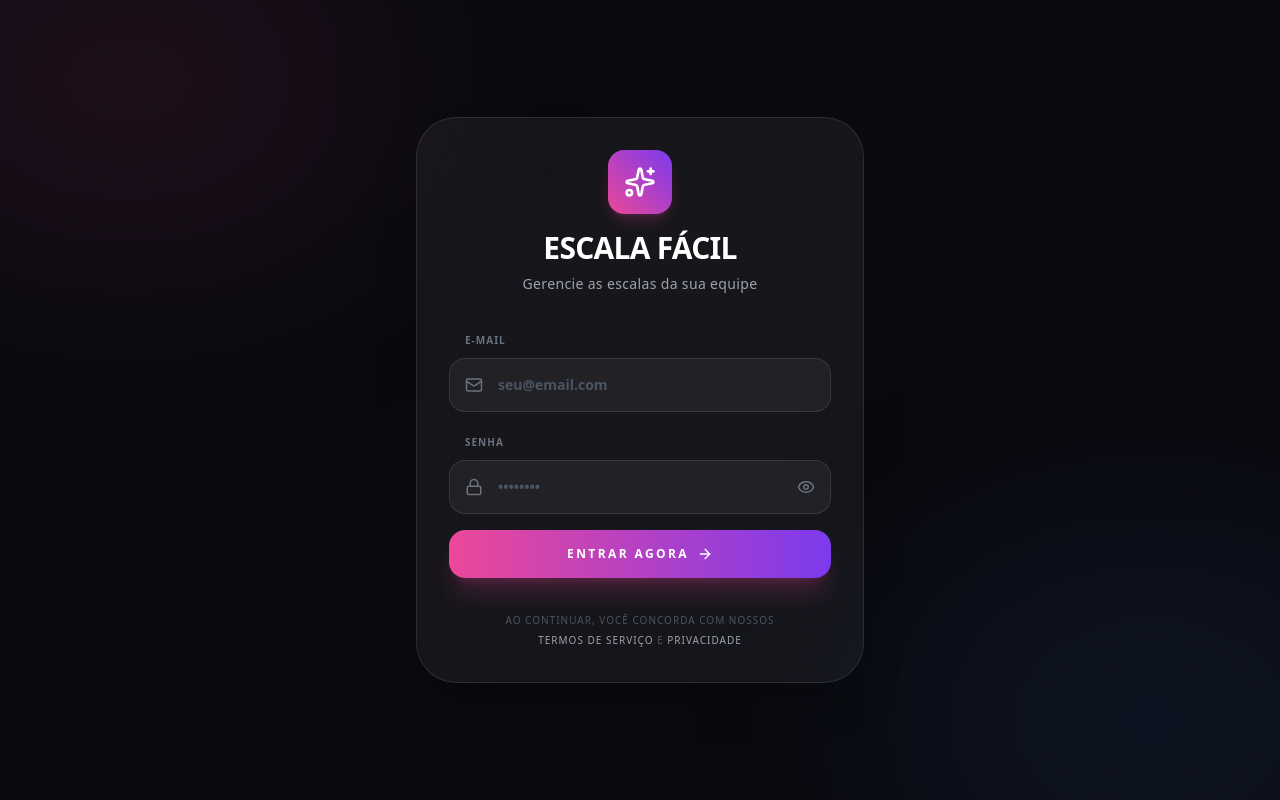
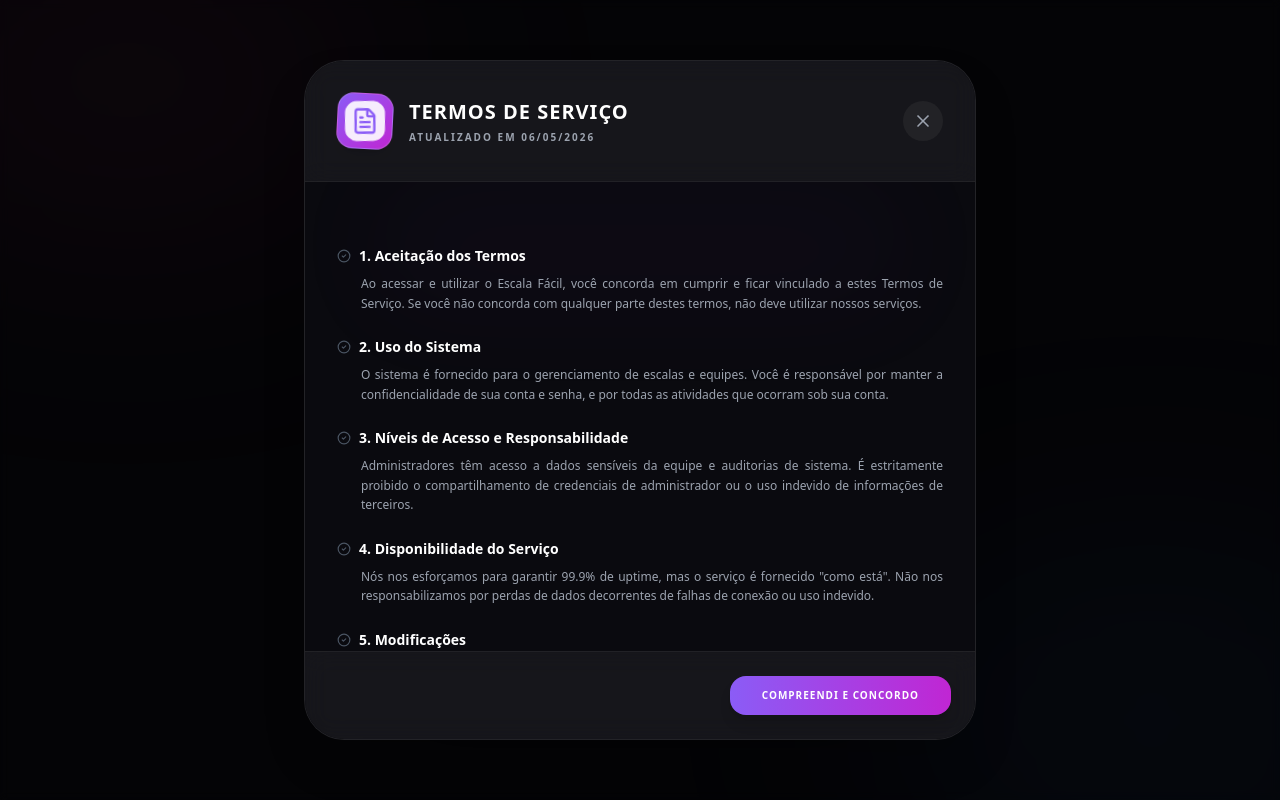
Before and after one commit to Heber-Vieira/Escalas-de-turno, a React (Vite) app: page / in a window 1280 px wide. Both pictures are taken after a click on the element "TERMOS DE SERVIÇO". Built offline with nearby package versions, Linux system fonts and the light colour scheme; no server answers.

Commit message:
feat: implement authentication component and legal terms modal for user consent

```diff
--- a/components/Auth.tsx
+++ b/components/Auth.tsx
@@ -3,6 +3,7 @@ import React, { useState } from 'react';
 import { supabase } from '../services/supabase';
 import { motion, AnimatePresence } from 'framer-motion';
 import { LogIn, UserPlus, Mail, Lock, Sparkles, ArrowRight, Github, Chrome, AlertCircle, Eye, EyeOff } from 'lucide-react';
+import { LegalModal } from './LegalModal';
 
 interface AuthProps {
     onAuthSuccess: () => void;
@@ -14,6 +15,7 @@ export const Auth: React.FC<AuthProps> = ({ onAuthSuccess }) => {
     const [loading, setLoading] = useState(false);
     const [error, setError] = useState<string | null>(null);
     const [showPassword, setShowPassword] = useState(false);
+    const [legalType, setLegalType] = useState<'terms' | 'privacy' | null>(null);
 
     const handleAuth = async (e: React.FormEvent) => {
         e.preventDefault();
@@ -125,9 +127,10 @@ export const Auth: React.FC<AuthProps> = ({ onAuthSuccess }) => {
 
                 <p className="mt-8 text-center text-[10px] font-medium text-gray-600 uppercase tracking-widest leading-loose">
                     Ao continuar, você concorda com nossos <br />
-                    <span className="text-gray-400 cursor-pointer hover:text-pink-500 transition-colors">Termos de Serviço</span> e <span className="text-gray-400 cursor-pointer hover:text-pink-500 transition-colors">Privacidade</span>
+                    <span onClick={() => setLegalType('terms')} className="text-gray-400 cursor-pointer hover:text-pink-500 transition-colors">Termos de Serviço</span> e <span onClick={() => setLegalType('privacy')} className="text-gray-400 cursor-pointer hover:text-pink-500 transition-colors">Privacidade</span>
                 </p>
             </motion.div>
+            <LegalModal isOpen={!!legalType} type={legalType} onClose={() => setLegalType(null)} />
         </div>
     );
 };
--- /dev/null
+++ b/components/LegalModal.tsx
@@ -0,0 +1,148 @@
+import React from 'react';
+import { motion, AnimatePresence } from 'framer-motion';
+import { X, ShieldCheck, FileText, CheckCircle2 } from 'lucide-react';
+
+interface LegalModalProps {
+  isOpen: boolean;
+  onClose: () => void;
+  type: 'terms' | 'privacy' | null;
+}
+
+export const LegalModal: React.FC<LegalModalProps> = ({ isOpen, onClose, type }) => {
+  if (!isOpen || !type) return null;
+
+  const content = {
+    terms: {
+      icon: <FileText className="text-violet-500" size={28} />,
+      title: 'Termos de Serviço',
+      gradient: 'from-violet-500 to-fuchsia-600',
+      sections: [
+        {
+          title: '1. Aceitação dos Termos',
+          body: 'Ao acessar e utilizar o Escala Fácil, você concorda em cumprir e ficar vinculado a estes Termos de Serviço. Se você não concorda com qualquer parte destes termos, não deve utilizar nossos serviços.'
+        },
+        {
+          title: '2. Uso do Sistema',
+          body: 'O sistema é fornecido para o gerenciamento de escalas e equipes. Você é responsável por manter a confidencialidade de sua conta e senha, e por todas as atividades que ocorram sob sua conta.'
+        },
+        {
+          title: '3. Níveis de Acesso e Responsabilidade',
+          body: 'Administradores têm acesso a dados sensíveis da equipe e auditorias de sistema. É estritamente proibido o compartilhamento de credenciais de administrador ou o uso indevido de informações de terceiros.'
+        },
+        {
+          title: '4. Disponibilidade do Serviço',
+          body: 'Nós nos esforçamos para garantir 99.9% de uptime, mas o serviço é fornecido "como está". Não nos responsabilizamos por perdas de dados decorrentes de falhas de conexão ou uso indevido.'
+        },
+        {
+          title: '5. Modificações',
+          body: 'Reservamo-nos o direito de modificar estes termos a qualquer momento. Alterações significativas serão notificadas através do painel principal do sistema.'
+        }
+      ]
+    },
+    privacy: {
+      icon: <ShieldCheck className="text-emerald-500" size={28} />,
+      title: 'Política de Privacidade',
+      gradient: 'from-emerald-500 to-teal-600',
+      sections: [
+        {
+          title: '1. Coleta de Dados',
+          body: 'Coletamos informações necessárias para o funcionamento da plataforma, incluindo nome, endereço de e-mail, foto de perfil, histórico de cargos e registros de turnos de trabalho.'
+        },
+        {
+          title: '2. Uso das Informações',
+          body: 'Seus dados são utilizados exclusivamente para o gerenciamento da sua escala, cálculo de conflitos pela nossa IA e auditoria de segurança interna. Não vendemos seus dados a terceiros.'
+        },
+        {
+          title: '3. Inteligência Artificial e Gemini',
+          body: 'Os dados de turnos e ausências podem ser processados anonimamente por motores de Inteligência Artificial (como o Google Gemini) com o único fim de prever conflitos e otimizar escalas. Nenhuma informação pessoal identificável é usada para treinar modelos públicos.'
+        },
+        {
+          title: '4. Segurança e Armazenamento',
+          body: 'Utilizamos criptografia de ponta a ponta e provedores de infraestrutura seguros para proteger suas informações contra acessos não autorizados.'
+        },
+        {
+          title: '5. Seus Direitos',
+          body: 'Você tem o direito de solicitar a exclusão total da sua conta e dados associados a qualquer momento, contatando um Administrador do seu ambiente de trabalho ou nosso suporte.'
+        }
+      ]
+    }
+  };
+
+  const currentContent = content[type];
+
+  return (
+    <AnimatePresence>
+      <div className="fixed inset-0 z-[200] flex items-center justify-center p-4 sm:p-6">
+        <motion.div
+          initial={{ opacity: 0 }}
+          animate={{ opacity: 1 }}
+          exit={{ opacity: 0 }}
+          onClick={onClose}
+          className="absolute inset-0 bg-black/60 backdrop-blur-sm"
+        />
+
+        <motion.div
+          initial={{ opacity: 0, scale: 0.95, y: 20 }}
+          animate={{ opacity: 1, scale: 1, y: 0 }}
+          exit={{ opacity: 0, scale: 0.95, y: 20 }}
+          className="relative w-full max-w-2xl bg-[#0a0a0f] border border-white/10 rounded-[40px] shadow-2xl overflow-hidden flex flex-col max-h-[85vh]"
+        >
+          {/* Header */}
+          <div className="p-6 sm:p-8 border-b border-white/5 flex items-center justify-between shrink-0 bg-white/5 backdrop-blur-md relative z-10">
+            <div className="flex items-center gap-4">
+              <div className={`w-14 h-14 bg-gradient-to-br ${currentContent.gradient} rounded-2xl flex items-center justify-center shadow-lg bg-opacity-20 backdrop-blur-md border border-white/20 rotate-3`}>
+                <div className="bg-white/90 w-10 h-10 rounded-xl flex items-center justify-center -rotate-3">
+                  {currentContent.icon}
+                </div>
+              </div>
+              <div>
+                <h2 className="text-xl font-black text-white uppercase tracking-wider">{currentContent.title}</h2>
+                <p className="text-[10px] font-bold text-gray-400 tracking-[0.2em] uppercase mt-1">Atualizado em 06/05/2026</p>
+              </div>
+            </div>
+            <button
+              onClick={onClose}
+              className="w-10 h-10 bg-white/5 rounded-full flex items-center justify-center text-gray-400 hover:bg-white/10 hover:text-white transition-all active:scale-90"
+            >
+              <X size={20} />
+            </button>
+          </div>
+
+          {/* Content */}
+          <div className="flex-1 overflow-y-auto p-6 sm:p-8 space-y-8 no-scrollbar relative">
+            <div className={`absolute top-0 left-1/2 -translate-x-1/2 w-[80%] h-32 bg-gradient-to-b ${currentContent.gradient} opacity-[0.03] blur-[60px] pointer-events-none`} />
+
+            <div className="space-y-6 relative z-10">
+              {currentContent.sections.map((section, idx) => (
+                <div key={idx} className="space-y-2 group">
+                  <h3 className="text-sm font-black text-white flex items-center gap-2 group-hover:text-pink-400 transition-colors">
+                    <CheckCircle2 size={14} className="text-gray-600 group-hover:text-pink-500 transition-colors" />
+                    {section.title}
+                  </h3>
+                  <p className="text-[12px] leading-relaxed text-gray-400 pl-6 text-justify">
+                    {section.body}
+                  </p>
+                </div>
+              ))}
+            </div>
+
+            <div className="mt-8 p-5 bg-white/5 border border-white/10 rounded-3xl text-center space-y-2 relative z-10">
+               <p className="text-[10px] font-bold text-gray-500 uppercase tracking-widest">Dúvidas Frequentes?</p>
+               <p className="text-xs text-gray-400">Entre em contato com nossa equipe de suporte através de <span className="text-white font-medium cursor-pointer hover:underline">suporte@escalafacil.com.br</span></p>
+            </div>
+          </div>
+
+          {/* Footer */}
+          <div className="p-6 bg-white/5 border-t border-white/5 shrink-0 flex justify-end backdrop-blur-md">
+            <button
+              onClick={onClose}
+              className={`px-8 py-3 bg-gradient-to-r ${currentContent.gradient} text-white rounded-2xl font-black text-[10px] uppercase tracking-widest shadow-lg active:scale-95 transition-all hover:opacity-90`}
+            >
+              Compreendi e Concordo
+            </button>
+          </div>
+        </motion.div>
+      </div>
+    </AnimatePresence>
+  );
+};
```
